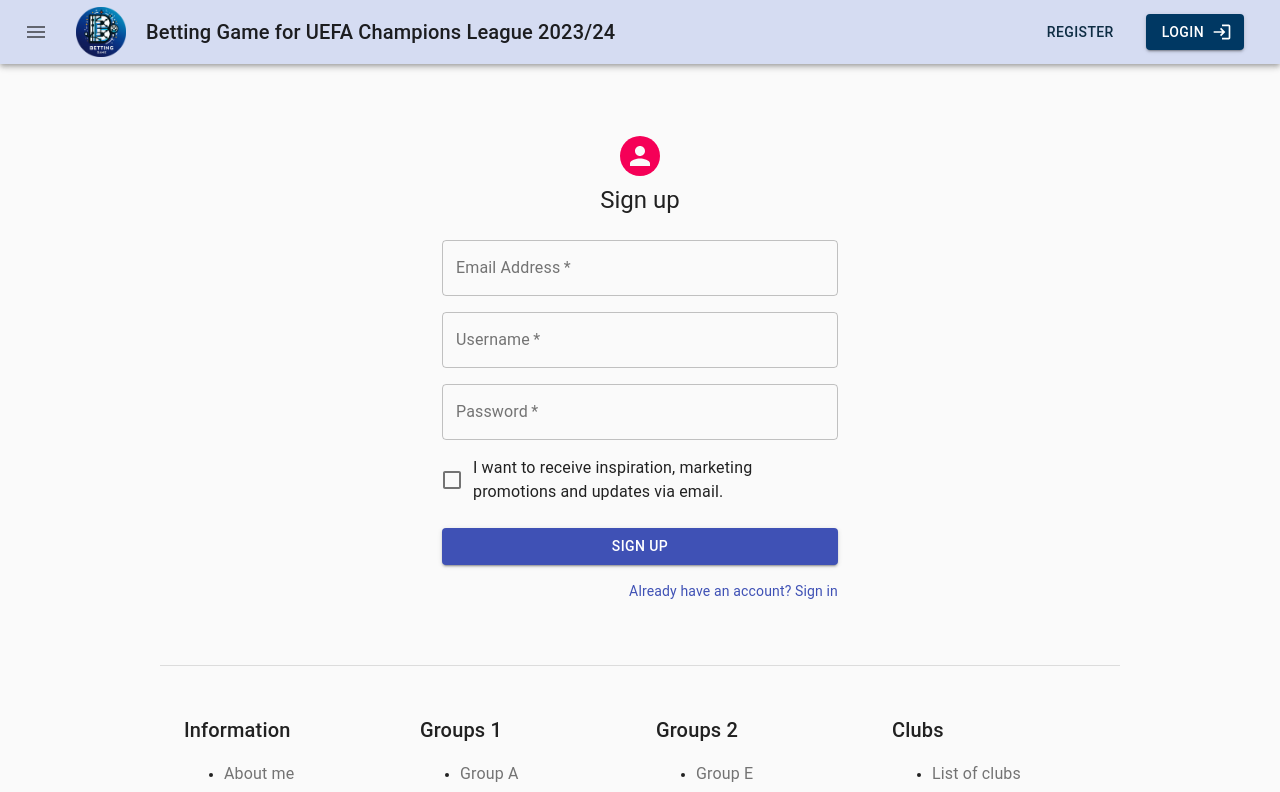
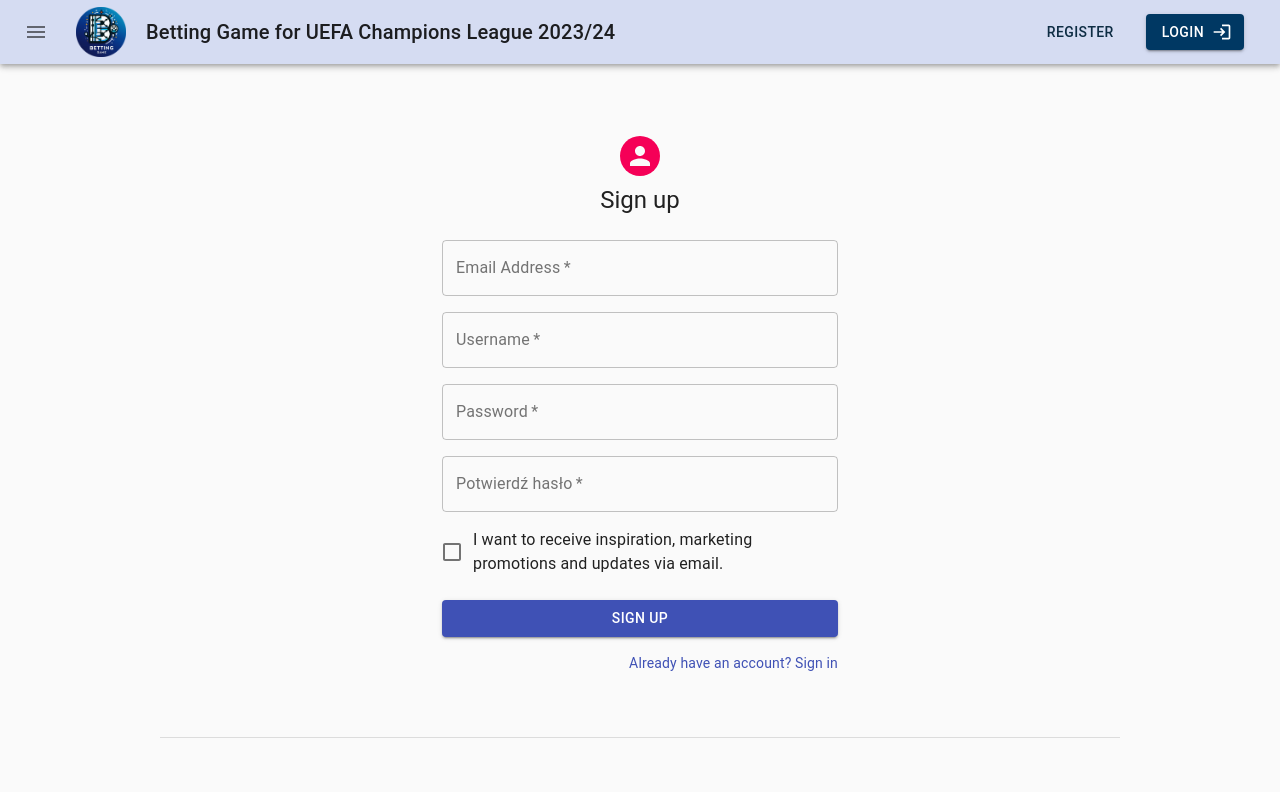
Before and after one commit to ur8an5ky/engineering-thesis, a React (Vite) app in the folder engineering-thesis-react/betting-game-api/: page /register in a window 1280 px wide. Shown: the top 792 px of the page. Built offline with nearby package versions, Linux system fonts and the light colour scheme.

Commit message:
feat(frontend): add double password verification in registration

```diff
--- a/engineering-thesis-react/betting-game-api/src/components/Register.jsx
+++ b/engineering-thesis-react/betting-game-api/src/components/Register.jsx
@@ -1,7 +1,6 @@
 import React, { useState } from 'react';
 import axiosInstance from '../axios';
 import { useNavigate } from 'react-router-dom';
-//MaterialUI
 import Avatar from '@material-ui/core/Avatar';
 import Button from '@material-ui/core/Button';
 import CssBaseline from '@material-ui/core/CssBaseline';
@@ -40,22 +39,26 @@
 		email: '',
 		username: '',
 		password: '',
+		confirmPassword: '',
 	});
 
 	const [formData, updateFormData] = useState(initialFormData);
+	const [error, setError] = useState('');
 
 	const handleChange = (e) => {
 		updateFormData({
 			...formData,
-			// Trimming any whitespace
 			[e.target.name]: e.target.value.trim(),
 		});
 	};
 
 	const handleSubmit = (e) => {
 		e.preventDefault();
-		console.log(formData);
-
+		if (formData.password !== formData.confirmPassword) {
+			setError('Passwords do not match!');
+			return;
+		}
+		setError('');
 		axiosInstance
 			.post(`user/register/`, {
 				email: formData.email,
@@ -119,6 +122,20 @@
 							/>
 						</Grid>
 						<Grid item xs={12}>
+							<TextField
+								variant="outlined"
+								required
+								fullWidth
+								name="confirmPassword"
+								label="Potwierdź hasło"
+								type="password"
+								id="confirm-password"
+								autoComplete="new-password"
+								onChange={handleChange}
+							/>
+						</Grid>
+						{error && <div style={{ color: 'red' }}>{error}</div>}
+						<Grid item xs={12}>
 							<FormControlLabel
 								control={<Checkbox value="allowExtraEmails" color="primary" />}
 								label="I want to receive inspiration, marketing promotions and updates via email."
```
